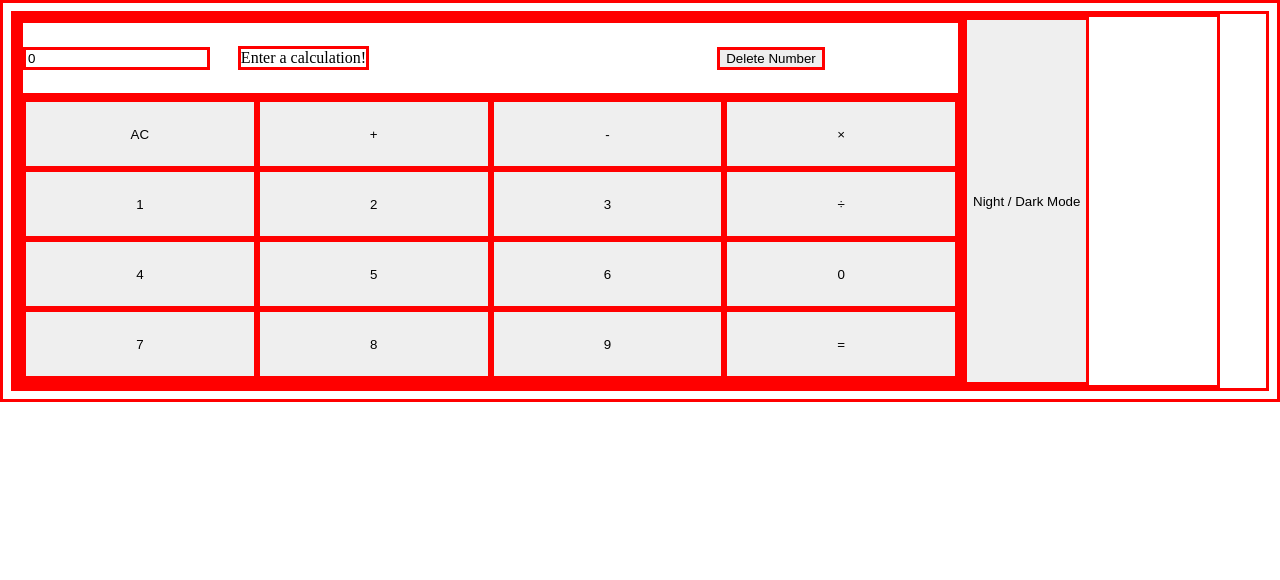
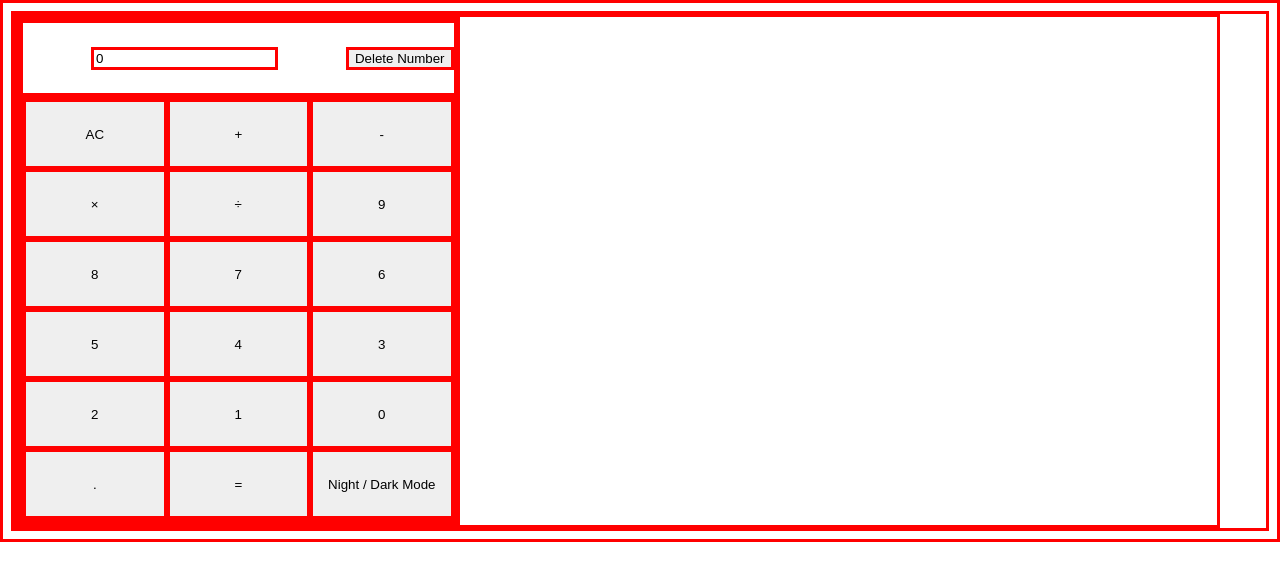
Before and after one commit to PabloMGP/calculator, a plain HTML site: page index.html in a window 1280 px wide. Drawn offline with Linux system fonts and the light colour scheme.

Commit message:
Add decimal button and re-arrange button layout

```diff
--- a/app.js
+++ b/app.js
@@ -35,6 +35,12 @@ function inputDigit(digit) {
   calculator.displayValue = displayValue === "0" ? digit : displayValue + digit;
 }
 
+function inputDecimal(dot) {
+  if (!calculator.displayValue.includes(dot)) {
+    calculator.displayValue += dot;
+  }
+}
+
 updateDisplay();
 
 
@@ -56,6 +62,10 @@ buttons.forEach(element => {
       inputDigit(target.value);
       updateDisplay();
       return;
+    } if (target.classList.contains("decimal-btn")) {
+      inputDecimal(target.value);
+      updateDisplay();
+      return;
     } if (target.classList.contains("clear")) {
       inputDigit(target.value);
       updateDisplay();
--- a/index.html
+++ b/index.html
@@ -17,7 +17,6 @@
 
             <div class="calculator-display">
                 <input type="text" class="display" value="0">
-        <span class="instruction">Enter a calculation!</span>
                 <button class="delete calculator-btn">Delete Number</button>
             </div>
 
@@ -27,20 +26,20 @@
                 <button class="plus operator calculator-btn" value="+">+</button>
                 <button class="minus operator calculator-btn" value="-">-</button>
                 <button class="multiply operator calculator-btn" value="x">×</button>
+                <button class="divide operator calculator-btn" value="%">÷</button>
+
+                <button class="number calculator-btn" value="9">9</button>
+                <button class="number calculator-btn" value="8">8</button>
+                <button class="number calculator-btn" value="7">7</button>
+                <button class="number calculator-btn" value="6">6</button>
+                <button class="number calculator-btn" value="5">5</button>
+                <button class="number calculator-btn" value="4">4</button>
+                <button class="number calculator-btn" value="3">3</button>
+                <button class="number calculator-btn" value="2">2</button>
                 <button class="number calculator-btn" value="1">1</button>
-        <button class="number calculator-btn" value="2">2</button>
-        <button class="number calculator-btn" value="3">3</button>
-        <button class="divide operator calculator-btn" value="%">÷</button>
-        <button class="number calculator-btn" value="4">4</button>
-        <button class="number calculator-btn" value="5">5</button>
-        <button class="number calculator-btn" value="6">6</button>
                 <button class="cero number calculator-btn" value="0">0</button>
-        <button class="number calculator-btn" value="7">7</button>
-        <button class="number calculator-btn" value="8">8</button>
-        <button class="number calculator-btn" value="9">9</button>
+                <button class="decimal-btn calculator-btn" value=".">.</button>
                 <button class="equal calculator-btn">=</button>
-      </div>
-    </div>
                 <button class="light-toggle calculator-btn">Night / Dark Mode</button>
             </div>
 
--- a/styles.css
+++ b/styles.css
@@ -14,22 +14,22 @@
 
 .calculator-display {
     display: grid;
-    grid-template-columns: repeat(5, 1fr);
+    grid-template-columns: repeat(4, 1fr);
     grid-auto-rows: minmax(70px, auto);
     align-items: center;
     justify-items: center;
 }
 
-.calculator-display button.display {
+.calculator-display input.display {
     grid-column: 1/4;
 }
 
-.calculator-display button.delete {
+.calculator-display input.delete {
     grid-column: 4/6;
 }
 
 .calculator-buttons {
     display: grid;
-    grid-template-columns: repeat(4, 1fr);
+    grid-template-columns: repeat(3, 1fr);
     grid-auto-rows: minmax(70px, auto);
 }
```
Lines whose indentation alone changed are shown as unchanged.
